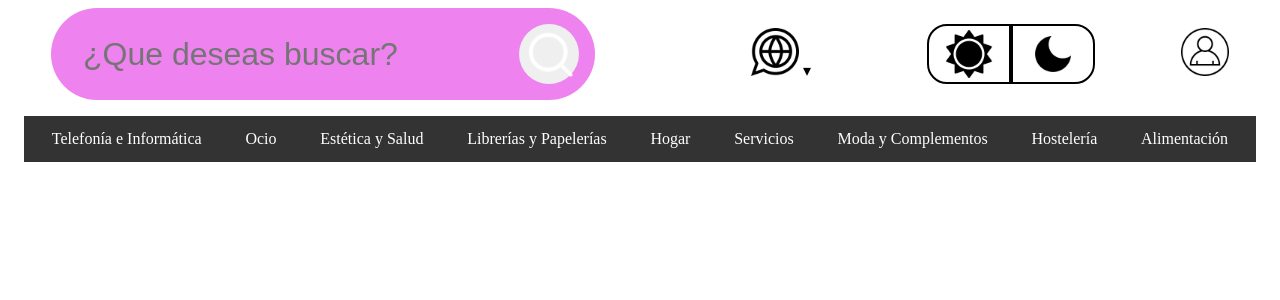
After one commit to PixelSimple-geo/reto_2, a PHP site: page / in a window 1280 px wide. The commit adds this page. Shown: the top 300 px of the page. Run offline with PHP 8.4, Linux system fonts and the light colour scheme.

Commit message:
organisation and nav

```diff
--- a/web/css/style.css
+++ b/web/css/style.css
@@ -36,3 +36,24 @@ img:nth-child(1){
     height: 60px;
     cursor: pointer;
 }
+
+/*Nav bar*/
+.navbar {
+    display: flex;
+    justify-content: space-evenly;
+    background-color: #333;
+    overflow: hidden;
+    margin: 1rem;
+}
+.navbar a {
+    float: left;
+    display: block;
+    color: white;
+    text-align: center;
+    padding: 14px 16px;
+    text-decoration: none;
+}
+.navbar a:hover {
+    background-color: #ddd;
+    color: black;
+}
--- /dev/null
+++ b/web/index.php
@@ -0,0 +1 @@
+<?php require "views/index.view.php" ?>
--- a/web/index.view.php
+++ /dev/null
@@ -1,4 +0,0 @@
-<?php require "views/partials/header.php" ?>
-
-
-<?php require "views/partials/footer.php" ?>
--- /dev/null
+++ b/web/views/index.view.php
@@ -0,0 +1,15 @@
+<?php require "views/partials/header.php" ?>
+
+    <div class="navbar">
+        <a href="#telefonia">Telefonía e Informática</a>
+        <a href="#ocio">Ocio</a>
+        <a href="#estetica">Estética y Salud</a>
+        <a href="#librerias">Librerías y Papelerías</a>
+        <a href="#hogar">Hogar</a>
+        <a href="#servicios">Servicios</a>
+        <a href="#moda">Moda y Complementos</a>
+        <a href="#hosteleria">Hostelería</a>
+        <a href="#alimentacion">Alimentación</a>
+    </div>
+
+<?php require "views/partials/footer.php" ?>
```
